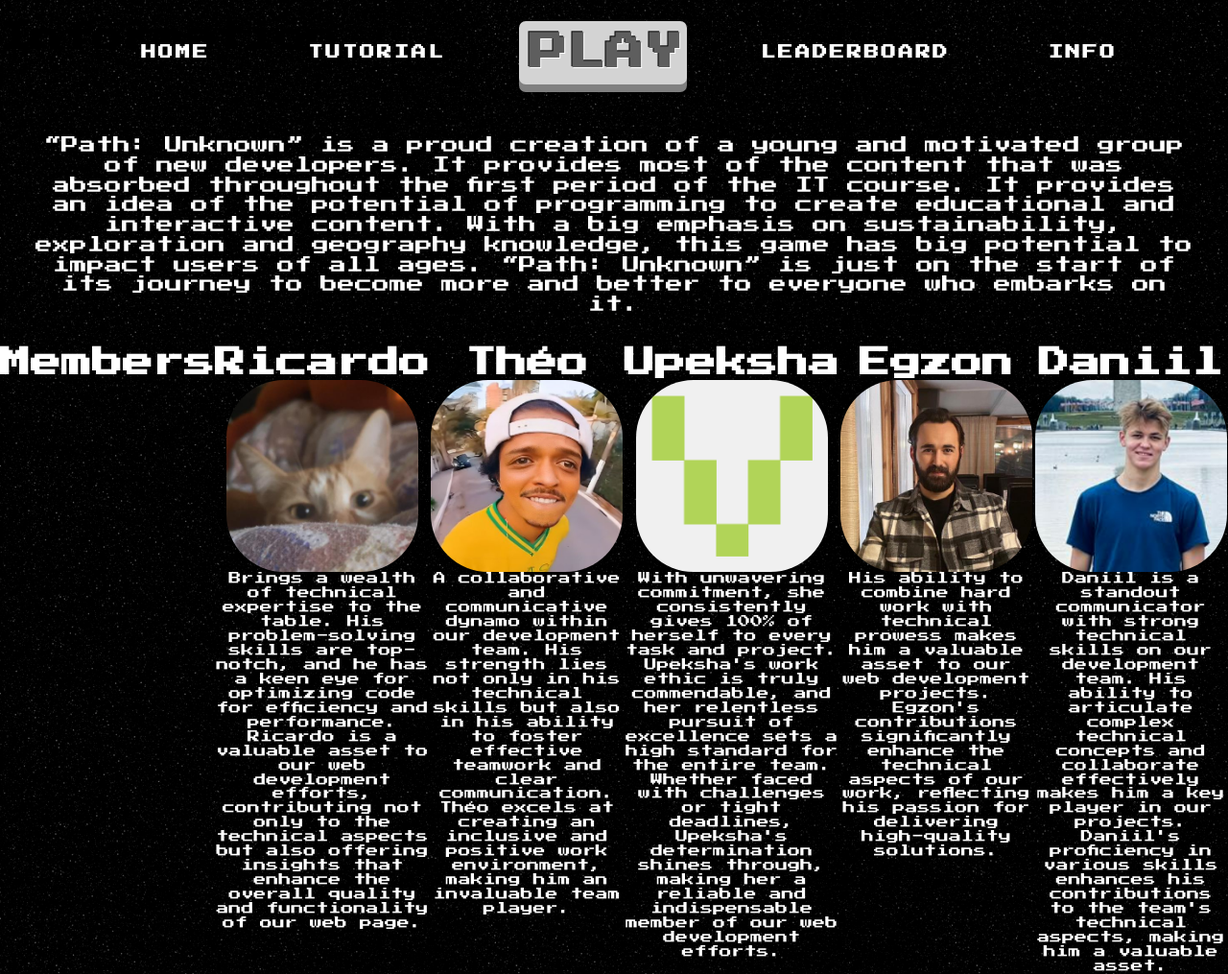
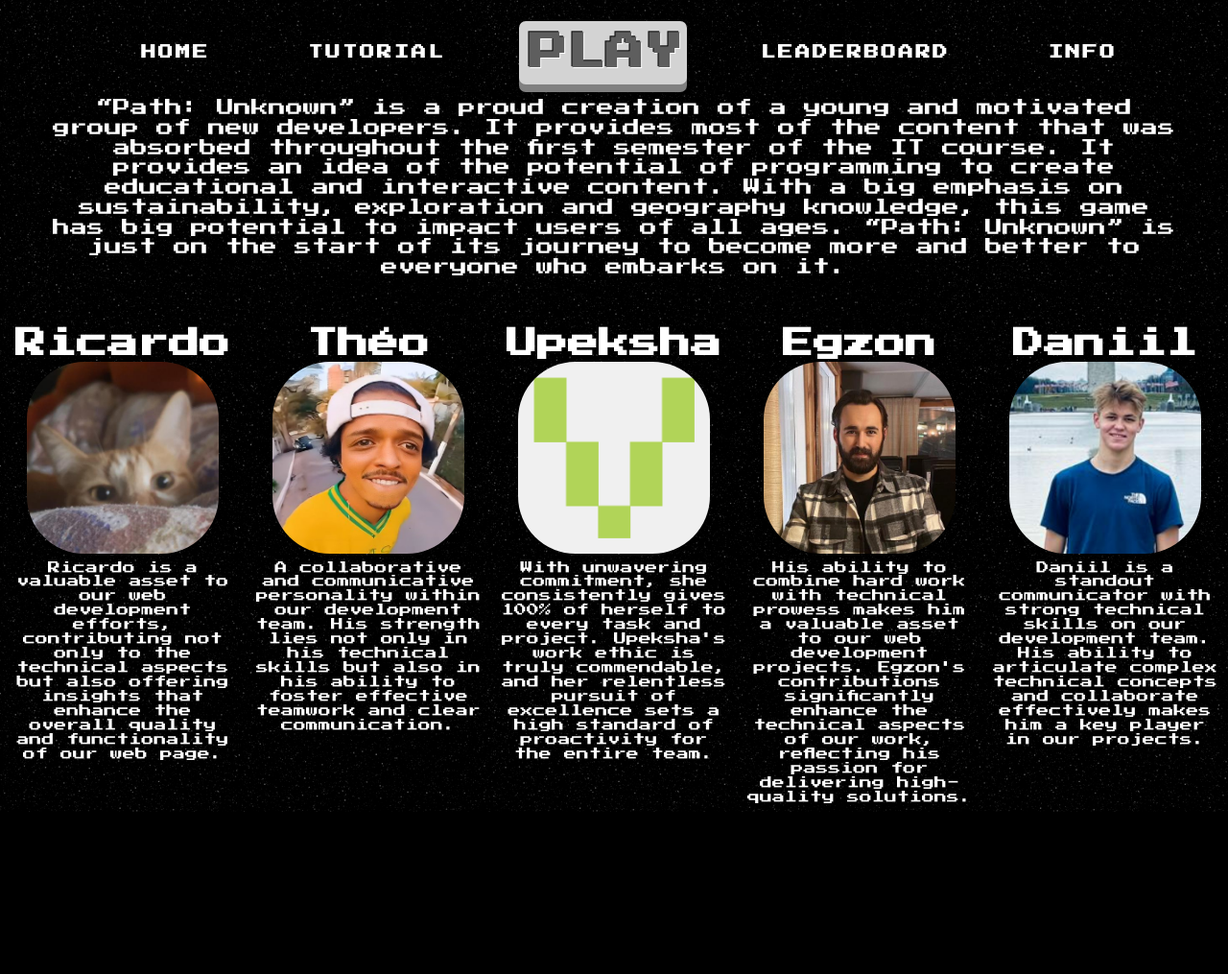
Before and after one commit to IsNotRicardo/Airport-Game-Website, a Flask app: page /path.unknown/info in a window 1280 px wide. Shown: the whole page at 96% size. After the commit the page ends 846 px from the top, so only its background shows below. Run offline with Flask 3, Linux system fonts and the light colour scheme.

Commit message:
Info Update

```diff
--- a/static/css/info.css
+++ b/static/css/info.css
@@ -14,12 +14,6 @@ body {
     display: flex;
 }
 
-h2 {
-    text-align: center;
-    font-size: 2rem;
-    color: white;
-}
-
 h3 {
     text-align: center;
     font-size: 2rem;
@@ -27,7 +21,7 @@ h3 {
 }
 
 .ricardo {
-    width: 32%;
+    width: 20%;
 }
 
 .ricardo_img {
@@ -42,8 +36,15 @@ h3 {
     overflow: hidden;
 }
 
+.ricardodesc {
+    padding: 0.5rem;
+    color: white;
+    text-align: center;
+    font-size: small;
+}
+
 .theo {
-    width: 32%;
+    width: 20%;
 }
 
 .theo_img {
@@ -58,8 +59,15 @@ h3 {
     overflow: hidden;
 }
 
+.theodesc {
+    padding: 0.5rem;
+    color: white;
+    text-align: center;
+    font-size: small;
+}
+
 .upeksha {
-    width: 32%;
+    width: 20%;
 }
 
 .upeksha_img {
@@ -74,8 +82,15 @@ h3 {
     overflow: hidden;
 }
 
+.upekshadesc {
+    padding: 0.5rem;
+    color: white;
+    text-align: center;
+    font-size: small;
+}
+
 .daniil {
-    width: 32%;
+    width: 20%;
 }
 
 .daniil_img {
@@ -90,8 +105,15 @@ h3 {
     overflow: hidden;
 }
 
+.daniildesc {
+    padding: 0.5rem;
+    color: white;
+    text-align: center;
+    font-size: small;
+}
+
 .egzon {
-    width: 32%;
+    width: 20%;
 }
 
 .egzon_img {
@@ -106,14 +128,17 @@ h3 {
     overflow: hidden;
 }
 
-p {
+.egzondesc {
+    padding: 0.5rem;
     color: white;
+    text-align: center;
     font-size: small;
-    text-align: center;
 }
 
 .teamdesc {
-    padding: 2rem;
+    padding: 3.2rem;
     margin-top: 4%;
     font-size: large;
+    color: white;
+    text-align: center;
 }
--- a/templates/info.html
+++ b/templates/info.html
@@ -9,50 +9,58 @@
     {% extends "base.html" %}
     {% block content %}
         <section>
-            <h1>Information</h1>
             <p class="teamdesc">“Path: Unknown” is a proud creation of a young and motivated group of new developers.
-                It provides most of the content that was absorbed throughout the first period of the IT course.
+                It provides most of the content that was absorbed throughout the first semester of the IT course.
                 It provides an idea of the potential of programming to create educational and interactive content.
-                With a big emphasis on sustainability, exploration and geography knowledge, this game has big potential to
-                impact users of all ages. “Path: Unknown” is just on the start of its journey to become more and better to
-                everyone who embarks on it.
+                With a big emphasis on sustainability, exploration and geography knowledge, this game has big potential
+                to impact users of all ages. “Path: Unknown” is just on the start of its journey to become more
+                and better to everyone who embarks on it.
         </section>
         <section class="members">
-            <h2>Members</h2>
                 <div class="ricardo">
                     <h3>Ricardo</h3>
                     <figure>
                         <div class="ricardo_img"><img src="../static/img/ricardo.png" alt="octopus backpack"></div>
                     </figure>
-                    <p>Brings a wealth of technical expertise to the table. His problem-solving skills are top-notch, and he has a keen eye for optimizing code for efficiency and performance. Ricardo is a valuable asset to our web development efforts, contributing not only to the technical aspects but also offering insights that enhance the overall quality and functionality of our web page.</p>
+                    <p class="ricardodesc">Ricardo is a valuable asset to our web development efforts, contributing not only to the
+                        technical aspects but also offering insights that enhance the overall quality and functionality
+                        of our web page.</p>
                 </div>
                 <div class="theo">
                     <h3>Théo</h3>
                     <figure>
                         <div  class="theo_img"><img src="../static/img/theo.png" alt="baby backpack"></div>
                     </figure>
-                    <p>A collaborative and communicative dynamo within our development team. His strength lies not only in his technical skills but also in his ability to foster effective teamwork and clear communication. Théo excels at creating an inclusive and positive work environment, making him an invaluable team player.</p>
+                    <p class="theodesc">A collaborative and communicative personality within our development team.
+                        His strength lies not only in his technical skills but also in his ability to foster
+                        effective teamwork and clear communication.</p>
                 </div>
                 <div class="upeksha">
                     <h3>Upeksha</h3>
                     <figure>
                         <div  class="upeksha_img"><img src="../static/img/upeksha.png" alt="lula backpack"></div>
                     </figure>
-                    <p>With unwavering commitment, she consistently gives 100% of herself to every task and project. Upeksha's work ethic is truly commendable, and her relentless pursuit of excellence sets a high standard for the entire team. Whether faced with challenges or tight deadlines, Upeksha's determination shines through, making her a reliable and indispensable member of our web development efforts. </p>
+                    <p class="upekshadesc">With unwavering commitment, she consistently gives 100% of herself to every task and project.
+                        Upeksha's work ethic is truly commendable, and her relentless pursuit of excellence sets a
+                        high standard of proactivity for the entire team. </p>
                 </div>
                 <div class="egzon">
                     <h3>Egzon</h3>
                     <figure>
                         <div  class="egzon_img"><img src="../static/img/egzon.png" alt="lula backpack"></div>
                     </figure>
-                    <p>His ability to combine hard work with technical prowess makes him a valuable asset to our web development projects. Egzon's contributions significantly enhance the technical aspects of our work, reflecting his passion for delivering high-quality solutions.</p>
+                    <p class="egzondesc">His ability to combine hard work with technical prowess makes him a valuable asset to our
+                        web development projects. Egzon's contributions significantly enhance the technical aspects
+                        of our work, reflecting his passion for delivering high-quality solutions.</p>
                 </div>
                 <div class="daniil">
                     <h3>Daniil</h3>
                     <figure>
                         <div  class="daniil_img"><img src="../static/img/daniil.png" alt="lula backpack"></div>
                     </figure>
-                    <p>Daniil is a standout communicator with strong technical skills on our development team. His ability to articulate complex technical concepts and collaborate effectively makes him a key player in our projects. Daniil's proficiency in various skills enhances his contributions to the team's technical aspects, making him a valuable asset.</p>
+                    <p class="daniildesc">Daniil is a standout communicator with strong technical skills on our development team.
+                        His ability to articulate complex technical concepts and collaborate effectively makes him a
+                        key player in our projects.</p>
                 </div>
         </section>
     {% endblock %}
```
